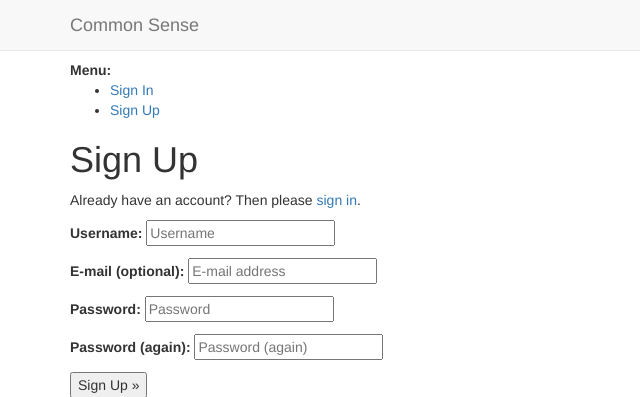
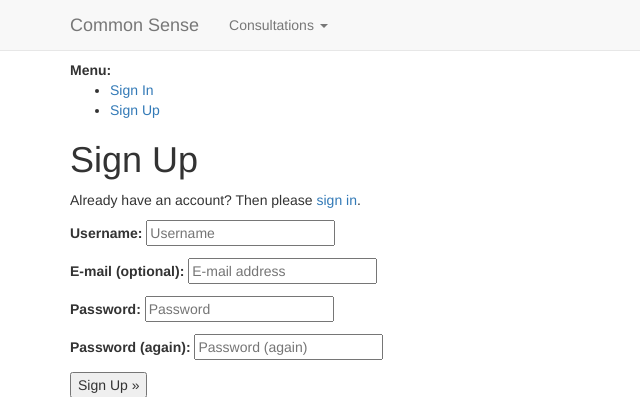
Before and after one commit to danpalmer/common_sense, a Django app: page /accounts/signup/ in a window 1280 px wide. Shown: the top 397 px of the page, without its empty margins (0-640 px from the left). Run offline with Django 3.2, Linux system fonts and the light colour scheme; parts of the project's set-up code (start-up, migrations or seed data) failed here and were passed over; some libraries are stand-ins or nearby versions.

Commit message:
Navigation

```diff
--- a/accounts/urls.py
+++ b/accounts/urls.py
@@ -6,5 +6,5 @@ from . import views
 urlpatterns = patterns(
     '',
 
-    url(r'^account/profile', views.ProfileEditView.as_view()),
+    url(r'^account/profile', views.ProfileEditView.as_view(), name='profile'),
 )
--- a/consultations/templates/consultations/base.html
+++ b/consultations/templates/consultations/base.html
@@ -23,6 +23,19 @@
         <div class="navbar-header">
           <a class="navbar-brand" href="/">Common Sense</a>
         </div>
+        <ul class="nav navbar-nav navbar-left">
+          <li class="dropdown">
+            <a href="#" class="dropdown-toggle" data-toggle="dropdown">Consultations <span class="caret"></span></a>
+            <ul class="dropdown-menu" role="menu">
+              <li><a href="{% url "consultations:list" %}">Open Consultations</a></li>
+              <li><a href="#">Closed Consultations</a></li>
+              <li><a href="#">Consultation Outcomes</a></li>
+            </ul>
+          </li>
+        </ul>
+        <ul class="nav navbar-nav navbar-right">
+          <li><a href="{% url "accounts:profile" %}">{{ request.user.username }}</a></li>
+        </ul>
       </div>
     </nav>
 
@@ -36,6 +49,7 @@
       </div>
     {% endblock %}
 
+    <script src="https://code.jquery.com/jquery-2.1.3.min.js"></script>
     <script src="https://cdnjs.cloudflare.com/ajax/libs/twitter-bootstrap/3.3.4/js/bootstrap.min.js"></script>
   </body>
 </html>
```
